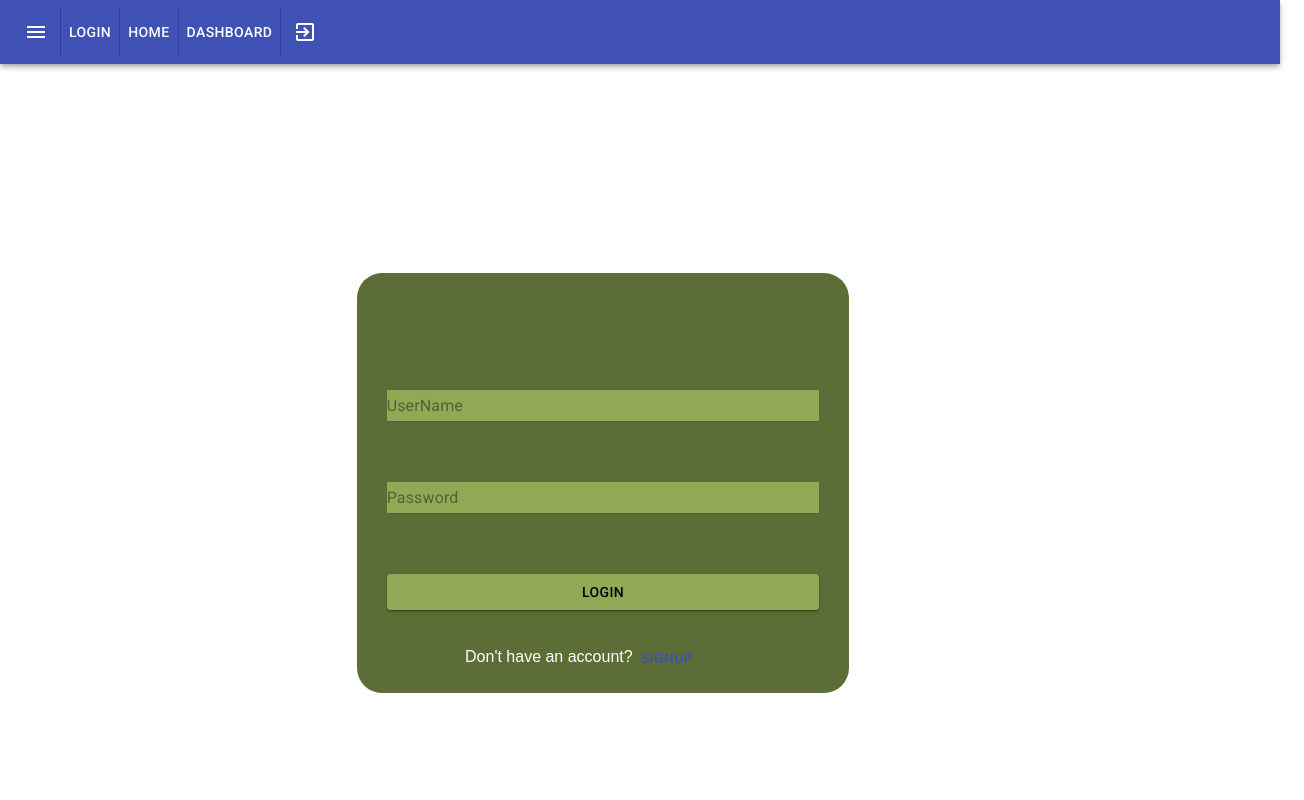
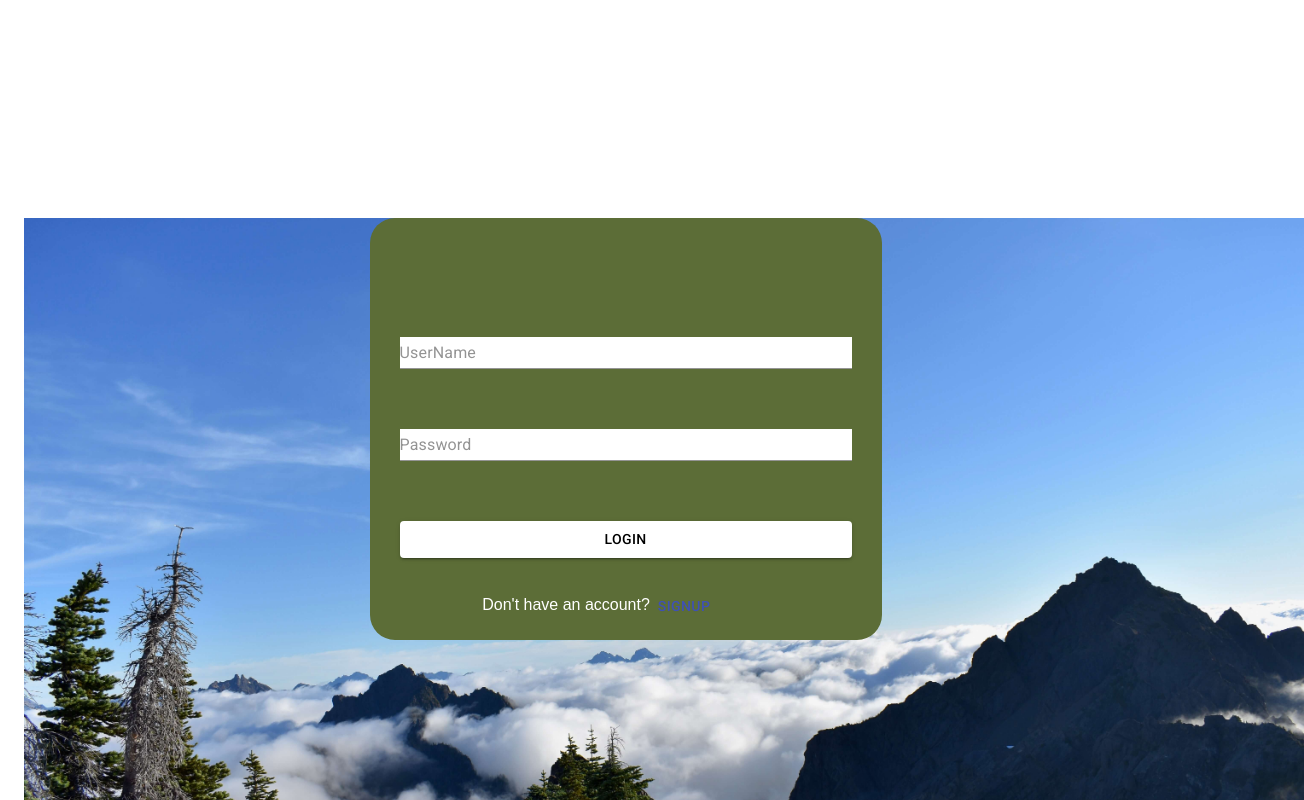
Before and after one commit to epowelldev/p03-outdoor-activity-app, a React (Create React App) app in the folder client/: page /Login in a window 1280 px wide. Shown: the top 800 px of the page, 1304 px wide, since content can reach past the window. Built offline with nearby package versions, Linux system fonts and the light colour scheme; no server answers; the HTML template or start-up script is replaced by a standard one.

Commit message:
image for login page

```diff
--- a/client/src/App.js
+++ b/client/src/App.js
@@ -6,19 +6,20 @@ import {Container} from "@material-ui/core";
 import CreateEvent from "./components/pages/CreateEvent";
 
 import './App.css';
-import Login from "./components/Login";
+import LoginPage from "./components/pages/LoginPage";
 import Signup from "./components/Signup";
 import NewEvent from "./components/NewEvent";
+import Login from "./components/Login";
 
 function App() {
   return (
     <Router>
       <Container>
-        <Navbar />
+        {/* <Navbar /> */}
         <Switch>
           <Route exact path="/" component={Home} />
           <Route exact path="/CreateEvent" component={CreateEvent} />
-          <Route exact path="/Login" component={Login} />
+          <Route exact path="/Login" component={LoginPage} />
           <Route exact path="/Signup" component={Signup} />
           <Route exact path="/NewEvent" component={NewEvent} />
           <Route component={NotFound} />
--- a/client/src/components/Login.js
+++ b/client/src/components/Login.js
@@ -3,6 +3,7 @@ import {Button, Input, Box} from '@material-ui/core';
 import API from "../utils/API"
 import { useEffect, useState } from 'react';
 import { Redirect } from "react-router-dom";
+import LoginPic from "../assets/loginPic.jpeg";
 
 const useStyles=makeStyles({
   formStyles:{
@@ -14,17 +15,19 @@ const useStyles=makeStyles({
     backgroundColor:"#5C6D37",
     color:"white",
     borderRadius:"25px",
-    paddingTop:"7%"
+    paddingTop:"7%",
+
   },
   inputStyles:{
     margin:"30px",
     color:"black",
-    backgroundColor:"#90A955"
+    backgroundColor:"white"
   },
   altBtn:{
     fontFamily:"Sans-serif",
     marginLeft:"22%"
-  }
+  },
+
 });
 
 
@@ -68,7 +71,8 @@ if(loggedIn){
   return <Redirect to={{ pathname: "/Events" }} />;
 } else{
     return(
-      <form onSubmit={handleSubmit}>
+
+      <form onSubmit={handleSubmit} >
 
         <Box className={classes.formStyles}>
 
@@ -82,6 +86,7 @@ if(loggedIn){
         </Box>
 
       </form>
+
     );
   }
 }
--- /dev/null
+++ b/client/src/components/pages/LoginPage.js
@@ -0,0 +1,41 @@
+import LoginPic from "../../assets/loginPic.jpeg";
+import { makeStyles } from '@material-ui/core/styles';
+import Login from "../Login"
+import { Box, Paper } from "@material-ui/core";
+
+
+
+const useStyles=makeStyles({
+    // ImgStyle:{
+    //     backgroundImage:`url(${LoginPic})`,
+    //     backgroundSize:"cover",
+    //     backgroundPosition:"center",
+    //     height:"100vh",
+    //     width:"100vw",
+
+    //     margin:"0",
+
+    // }
+});
+
+const style ={
+    backgroundImage:`url(${LoginPic})`,
+    backgroundSize:"cover",
+    backgroundPosition:"center",
+    height:"100vh",
+    width:"100vw",
+    marginTop:"0",
+}
+
+function LoginPage(){
+    const classes = useStyles();
+    return(
+
+        <div style={style} >
+            <Login />
+        </div>
+
+    );
+}
+// className={classes.ImgStyle}
+export default LoginPage;
```
Also changed, not shown: client/src/components/Events.js (added, +15 -0 lines), client/src/components/pages/EventsPage.js (added, +10 -0 lines), client/src/assets/loginPic.jpeg (added).
